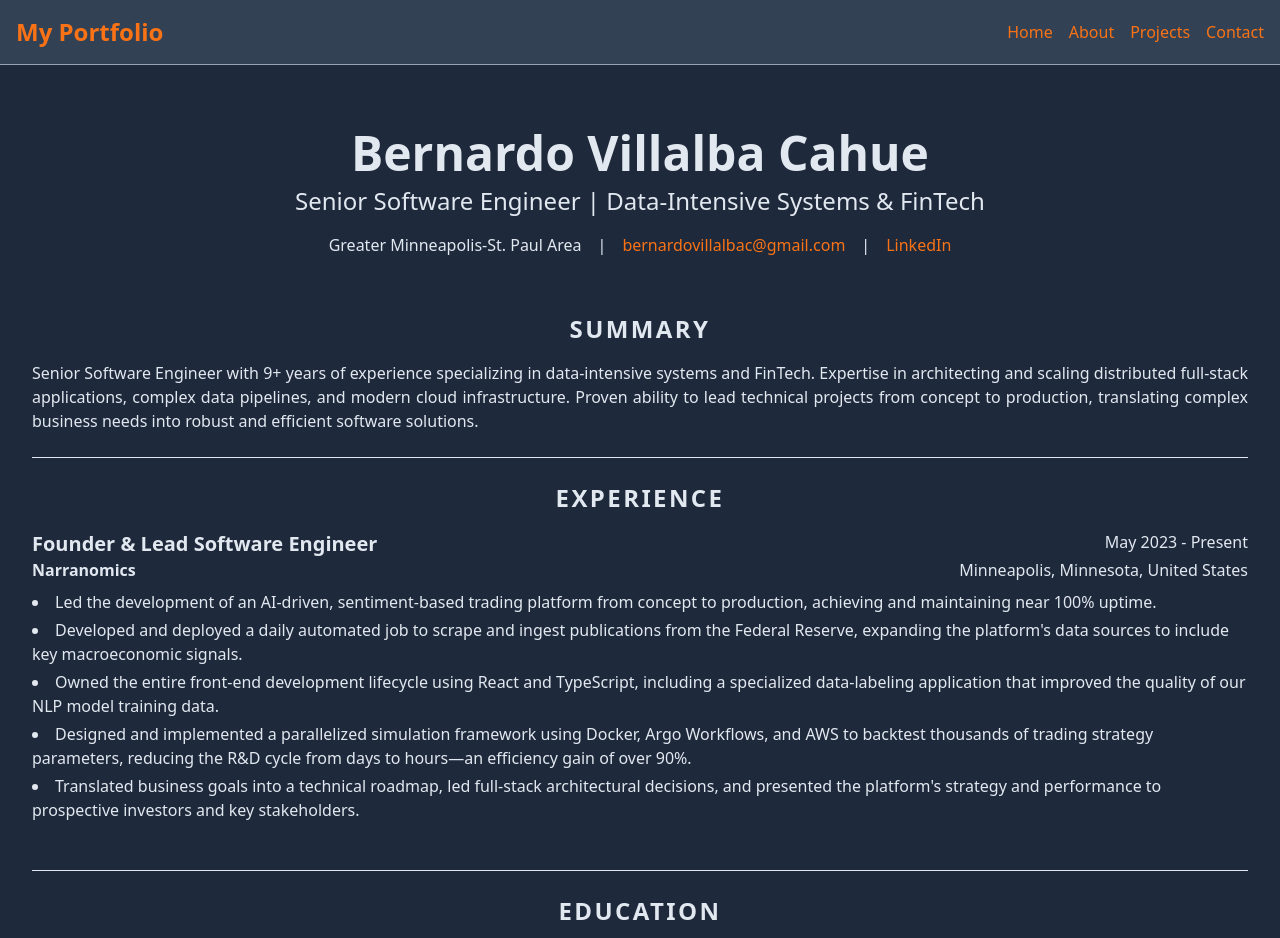
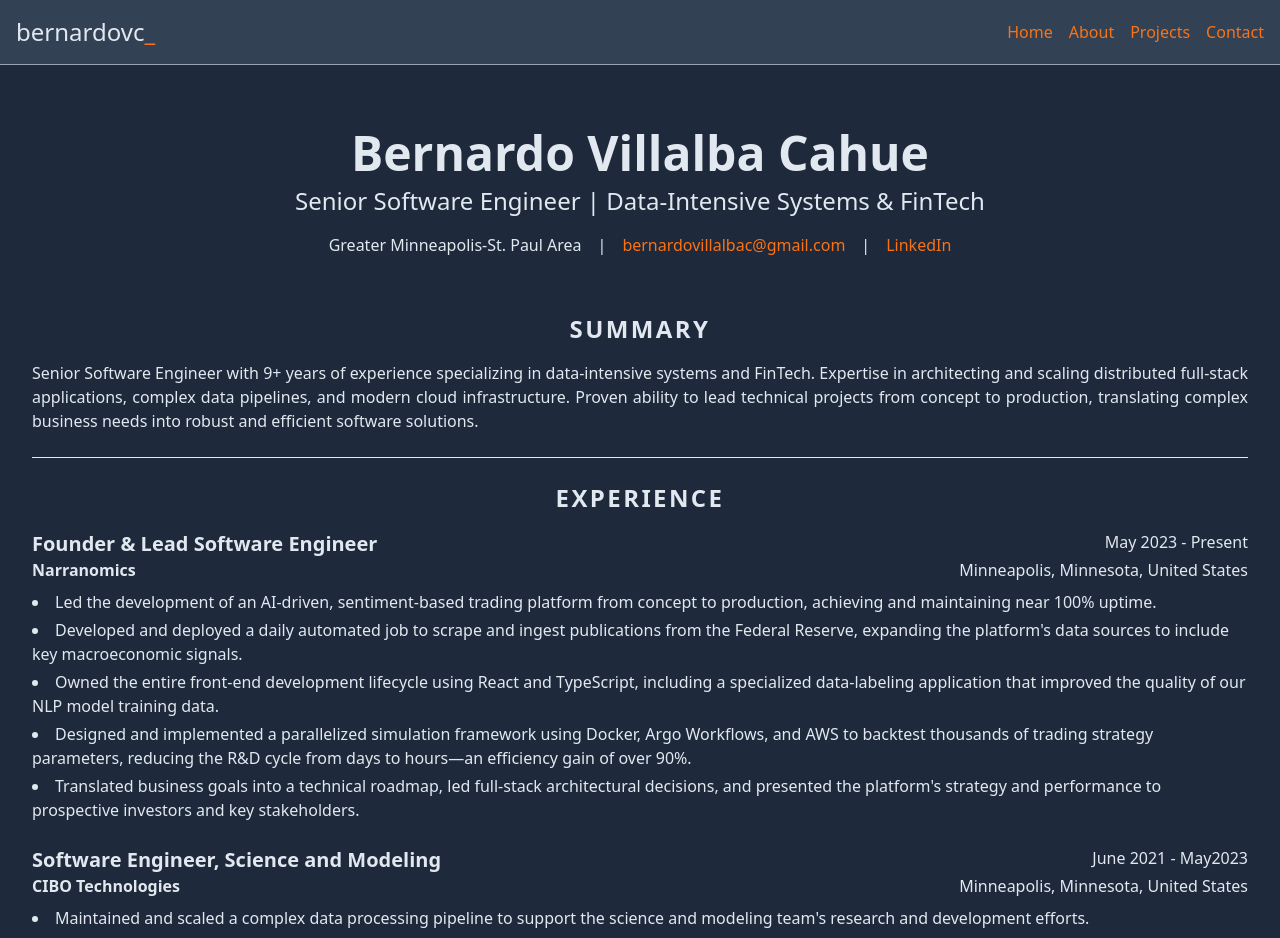
Before and after one commit to capatazche/my-public-website, a React (Vite) app: page /about in a window 1280 px wide. Shown: the top 938 px of the page. Built offline with nearby package versions, Linux system fonts and the light colour scheme.

Commit message:
Some branding

```diff
--- a/index.html
+++ b/index.html
@@ -2,9 +2,9 @@
 <html lang="en">
   <head>
     <meta charset="UTF-8" />
-    <link rel="icon" type="image/svg+xml" href="/vite.svg" />
+    <link rel="icon" type="image/png" href="/B_.png" />
     <meta name="viewport" content="width=device-width, initial-scale=1.0" />
-    <title>BerViCa</title>
+    <title>Bernardo Villalba Cahue | Senior Software Engineer</title>
   </head>
   <body>
     <div id="root"></div>
--- a/src/layouts/Navbar.tsx
+++ b/src/layouts/Navbar.tsx
@@ -1,5 +1,6 @@
 import { useState } from "react";
 import { Link } from "react-router-dom";
+
 
 export default function Navbar() {
     const [isMenuOpen, setIsMenuOpen] = useState(false)
@@ -12,8 +13,12 @@ export default function Navbar() {
         <nav>
             <div className="container mx-auto flex justify-between items-center">
                 {/* Logo or Brand Name */}
-                <div className="text-2xl font-bold">
-                    <Link to="/">My Portfolio</Link>
+                <div className="text-2xl md:flex">
+                    <Link to="/" className="hover:no-underline hover:text-accent-hover">
+                        <span className="text-secondary hover:text-accent-hover">
+                            bernardovc
+                        </span>_
+                    </Link>
                 </div>
 
                 {/* Desktop Navigation Links */}
--- a/src/pages/AboutPage.tsx
+++ b/src/pages/AboutPage.tsx
@@ -27,7 +27,17 @@ const resumeData = {
                 "Translated business goals into a technical roadmap, led full-stack architectural decisions, and presented the platform's strategy and performance to prospective investors and key stakeholders."
             ]
         },
-        // ... Agrega el resto de tus experiencias aquí
+        {
+            title: "Software Engineer, Science and Modeling",
+            organization: "CIBO Technologies",
+            location: "Minneapolis, Minnesota, United States",
+            dateRange: "June 2021 - May2023",
+            details: [
+                "Maintained and scaled a complex data processing pipeline to support the science and modeling team's research and development efforts.",
+                "Developed Python scripts to automate data tabulation and analysis, improving the efficiency of data preparation for modeling.",
+                "Built and executed custom simulations using a variety of data inputs to deliver key modeling insights for external clients."
+            ]
+        },
     ],
     education: [
         {
```
Also changed, not shown: public/B_.png (added), src/assets/bernardovc_.png (added).
